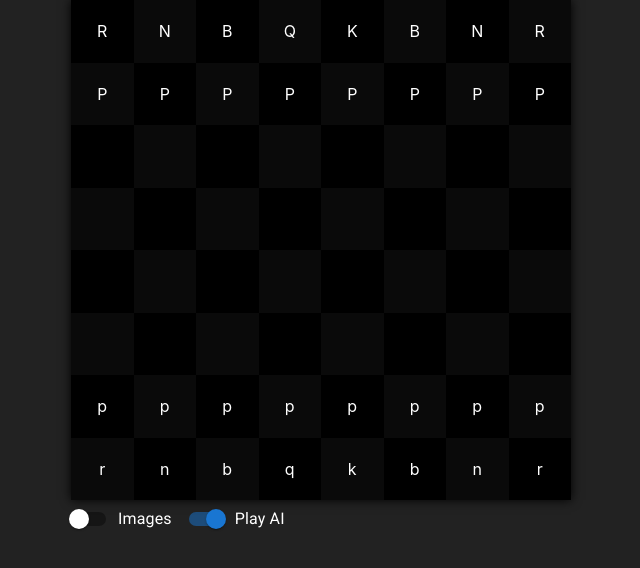
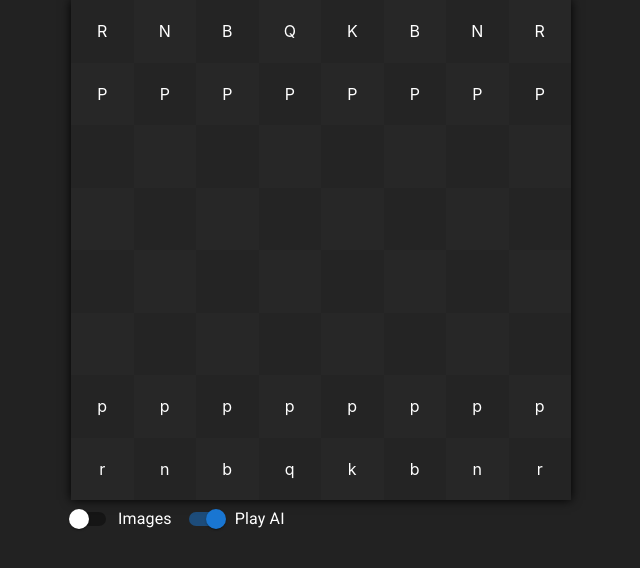
Before and after one commit to aidanhorton/chess-engine, a React (Create React App) app: page / in a window 1280 px wide. Shown: the top 568 px of the page, without its empty margins (319-959 px from the left). Built offline with nearby package versions, Linux system fonts and the light colour scheme.

Commit message:
Add basic theming

```diff
--- a/src/App.tsx
+++ b/src/App.tsx
@@ -1,5 +1,6 @@
 import Board from './components/Board'
 import './App.css';
+import { themes } from './types/themes';
 
 import '@fontsource/roboto/300.css';
 import '@fontsource/roboto/400.css';
@@ -22,7 +23,7 @@ function App() {
 
     return (
         <>
-            <Board imagesEnabled={imagesEnabled} playAI={playAI} />
+            <Board imagesEnabled={imagesEnabled} playAI={playAI} theme={themes[1]} />
 
             <FormControlLabel control={<Switch checked={imagesEnabled} onChange={handleImageEnabledChange} />} label="Images" />
             <FormControlLabel control={<Switch checked={playAI} onChange={handlePlayAIChange} />} label="Play AI" />
--- a/src/components/Board.tsx
+++ b/src/components/Board.tsx
@@ -5,8 +5,9 @@ import { interpretFEN } from '../utils/fenInterpreter';
 import * as ChessRules from '../utils/chessRules';
 import { Piece, Move, PieceType, PieceColor } from '../types/chess';
 import { calculateMove } from '../features/ai/chessAI';
+import { Theme } from '../types/themes';
 
-export default function Board({ imagesEnabled, playAI }: { imagesEnabled: boolean, playAI: boolean }) {
+export default function Board({ imagesEnabled, playAI, theme }: { imagesEnabled: boolean, playAI: boolean, theme: Theme }) {
     const [board, setBoard] = useState<Piece[]>(interpretFEN("rnbqkbnr/pppppppp/8/8/8/8/PPPPPPPP/RNBQKBNR w KQkq - 0 1"));
     const [selectedPiece, setSelectedPiece] = useState<{ index: number, piece: Piece } | null>(null);
     const [lastMove, setLastMove] = useState<Move | null>(null);
@@ -72,6 +73,7 @@ export default function Board({ imagesEnabled, playAI }: { imagesEnabled: boolea
                     onClick={() => handleSquareClick(index)}
                     useImage={imagesEnabled}
                     isInCheck={isCurrentColorInCheck && piece.color === turnColor && piece.type === PieceType.King}
+                    theme={theme}
                     key={index}
                 />)}
         </div>
--- a/src/components/Square.module.css
+++ b/src/components/Square.module.css
@@ -31,7 +31,6 @@
 
 .square {
     aspect-ratio: 1/1;
-    background-color: #0a0a0a;
     display: flex;
     align-items: center;
     justify-content: center;
@@ -39,37 +38,5 @@
     transition: background-color 0.4s cubic-bezier(0, 0.71, 0.35, 0.79);
 }
 .square:hover {
-    background-color: #181818;
+    opacity: 0.7;
 }
-.darkSquare {
-    background-color: #000000;
-}
-.darkSquare:hover {
-    background-color: #111111;
-}
-
-.selectedSquare {
-    background-color: rgb(92, 92, 92);
-}
-.selectedSquare:hover {
-    background-color: rgb(110, 110, 110);
-}
-.darkSelectedSquare {
-    background-color: rgb(77, 77, 77);
-}
-.darkSelectedSquare:hover {
-    background-color: rgb(90, 90, 90);
-}
-
-.highlightedSquare {
-    background-color: #353535;
-}
-.highlightedSquare:hover {
-    background-color: #4b4b4b;
-}
-.darkHighlightedSquare {
-    background-color: #292929;
-}
-.darkHighlightedSquare:hover {
-    background-color: #3b3b3b;
-}
--- a/src/components/Square.tsx
+++ b/src/components/Square.tsx
@@ -1,5 +1,6 @@
 import styles from './Square.module.css';
 import { Piece, PieceType } from '../types/chess';
+import { Theme } from '../types/themes';
 
 interface SquareProps {
     index: number;
@@ -9,35 +10,22 @@ interface SquareProps {
     legalMove: boolean;
     useImage: boolean;
     isInCheck: boolean;
+    theme: Theme;
     onClick: () => void;
 }
 
-export default function Square({ index, piece, selected, highlighted, legalMove, useImage, isInCheck, onClick }: SquareProps) {
-    const squareStyle = `${styles.square} ${getSquareStyle(index, selected, highlighted)}`;
-    const legalMoveStyle = `${styles.piece} ${getLegalMoveStyle(piece, legalMove, isInCheck)}`;
+export default function Square(props: SquareProps) {
+    const legalMoveStyle = `${styles.piece} ${getLegalMoveStyle(props.piece, props.legalMove, props.isInCheck)}`;
 
-    const pieceRender = useImage && piece.type !== PieceType.None ? <img src={piece.getImage()} className={styles.pieceImage} /> : piece.text;
+    const pieceRender = props.useImage && props.piece.type !== PieceType.None ? <img src={props.piece.getImage()} className={styles.pieceImage} /> : props.piece.text;
 
     return (
-        <div className={squareStyle} onClick={onClick}>
+        <div className={styles.square} onClick={props.onClick} style={{backgroundColor: getBackgroundColor(props) }}>
             <div className={legalMoveStyle}>
                 {pieceRender}
             </div>
         </div>
     )
-}
-
-function getSquareStyle(index: number, selected: boolean, highlighted: boolean) {
-    const darkSquare = isDarkSquare(index);
-
-    if (selected) {
-        return darkSquare ? styles.darkSelectedSquare : styles.selectedSquare;
-    }
-    if (highlighted) {
-        return darkSquare ? styles.darkHighlightedSquare : styles.highlightedSquare;
-    }
-
-    return darkSquare ? styles.darkSquare : "";
 }
 
 function getLegalMoveStyle(piece: Piece, legalMove: boolean, isInCheck: boolean) {
@@ -52,6 +40,22 @@ function getLegalMoveStyle(piece: Piece, legalMove: boolean, isInCheck: boolean)
     return "";
 }
 
+function getBackgroundColor(props: SquareProps): string {
+    // Deconstruct properties from props or state
+    const isDark = isDarkSquare(props.index);
+
+    // Determine the appropriate color based on the square's state
+    let squareColor = isDark ? props.theme.darkSquareColor : props.theme.lightSquareColor;
+    // if (isHovered) squareColor = isLightSquare ? colorPalette.lightSquareHover : colorPalette.darkSquareHover;
+    if (props.selected) squareColor = props.theme.selectedColor;
+    if (props.highlighted) squareColor = isDark ? props.theme.darkHighlightColor : props.theme.lightHighlightColor;
+    //if (isPreviousMove && isHovered) squareColor = isLightSquare ? colorPalette.previousMoveLightSquareHover : colorPalette.previousMoveDarkSquareHover;
+
+    return squareColor;
+
+    //return <div style={{ backgroundColor: squareColor }}>...</div>;
+}
+
 function isDarkSquare(index: number) {
     const row = Math.floor(index / 8);
     const col = index % 8;
--- /dev/null
+++ b/src/types/themes.ts
@@ -0,0 +1,51 @@
+export const themes: Theme[] = [
+    {
+        name: 'Classic',
+        lightSquareColor: '#f0d9b5',
+        darkSquareColor: '#b58863',
+        lightHighlightColor: '#e6c078',
+        darkHighlightColor: '#946b4a',
+        selectedColor: '#c0a673',
+    },
+    {
+        name: 'Stealthy',
+        lightSquareColor: '#272727',
+        darkSquareColor: '#242424',
+        lightHighlightColor: '#2d2d2d',
+        darkHighlightColor: '#212121',
+        selectedColor: '#383838',
+    },
+    {
+        name: 'Ocean',
+        lightSquareColor: '#a2d5f2',
+        darkSquareColor: '#197278',
+        lightHighlightColor: '#c4ebfa',
+        darkHighlightColor: '#155a66',
+        selectedColor: '#ff5733',
+    },
+    {
+        name: 'Forest',
+        lightSquareColor: '#c8e6c9',
+        darkSquareColor: '#388e3c',
+        lightHighlightColor: '#a5d6a7',
+        darkHighlightColor: '#2e7d32',
+        selectedColor: '#6d4c41',
+    },
+    {
+        name: 'Midnight',
+        lightSquareColor: '#4a90e2',
+        darkSquareColor: '#283593',
+        lightHighlightColor: '#7cb1f2',
+        darkHighlightColor: '#3f51b5',
+        selectedColor: '#673ab7',
+    }
+];
+
+export interface Theme {
+    name: string;
+    lightSquareColor: string;
+    darkSquareColor: string;
+    lightHighlightColor: string;
+    darkHighlightColor: string;
+    selectedColor: string;
+}
```
